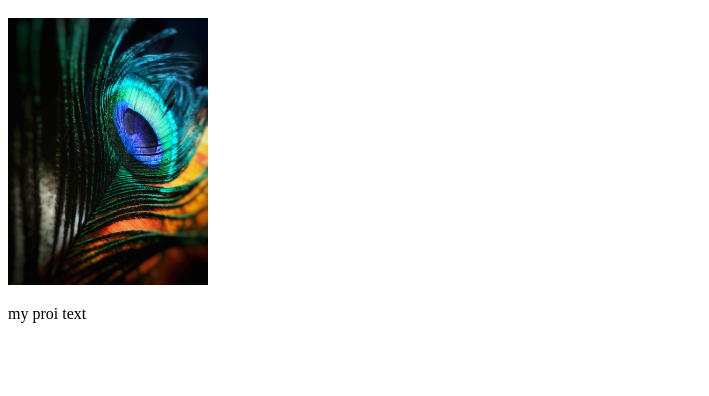
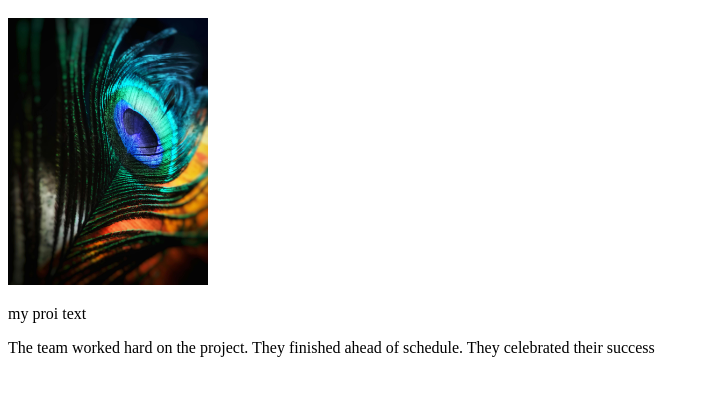
Before and after one commit to chandhrukumar/web-bu, a plain HTML site: page index.html in a window 1280 px wide. Shown: the part 120-516 px from the top of the page, without its empty margins (0-709 px from the left). Drawn offline with Linux system fonts and the light colour scheme.

Commit message:
Added Paragraph

```diff
--- a/index.html
+++ b/index.html
@@ -10,5 +10,6 @@
     <h1>web</h1>
    <img width="200" src="imge.jpg" alt="">
    <p>my proi text</p>
+   <p>The team worked hard on the project. They finished ahead of schedule. They celebrated their success</p>
 </body>
 </html>
```
